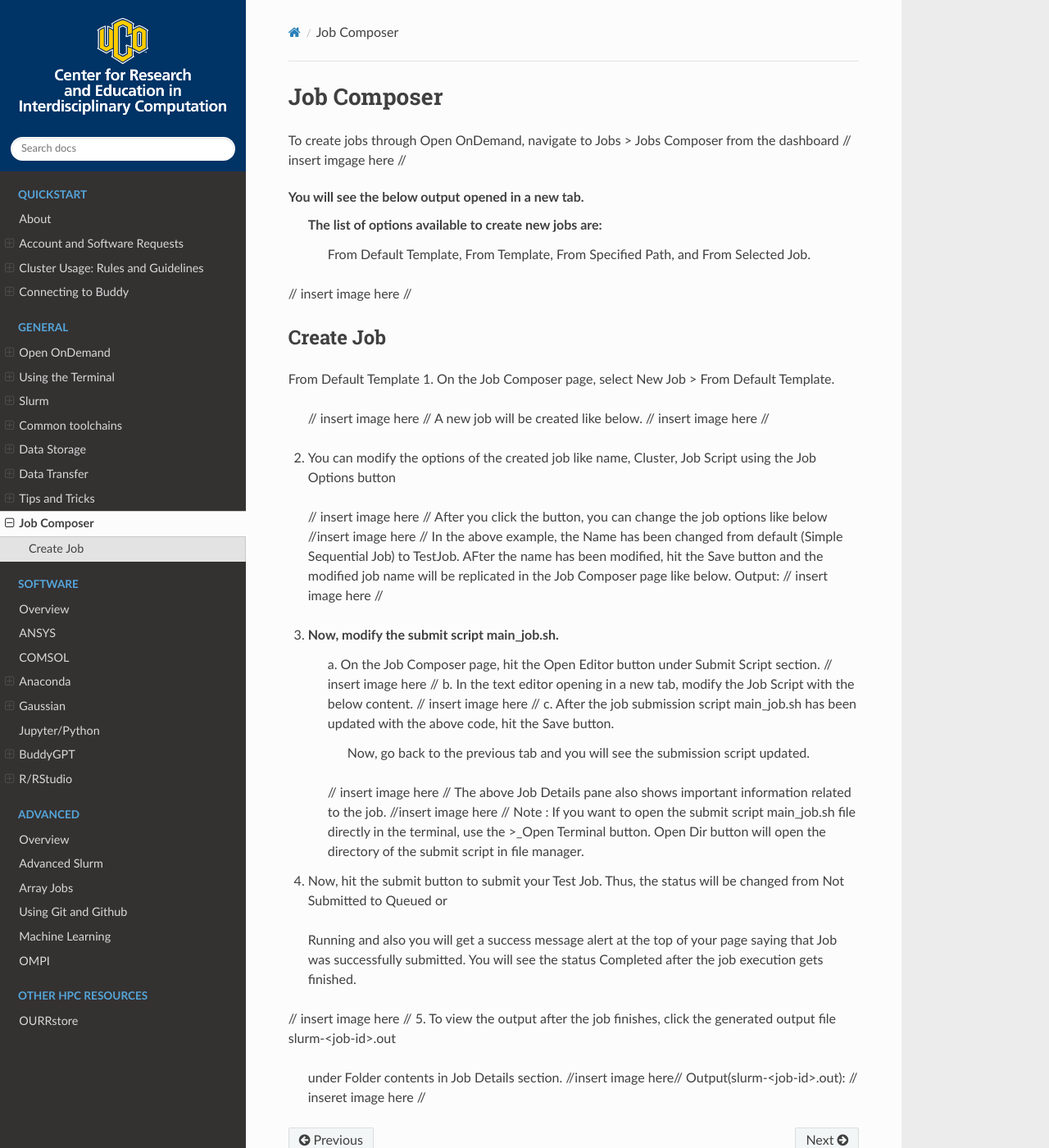
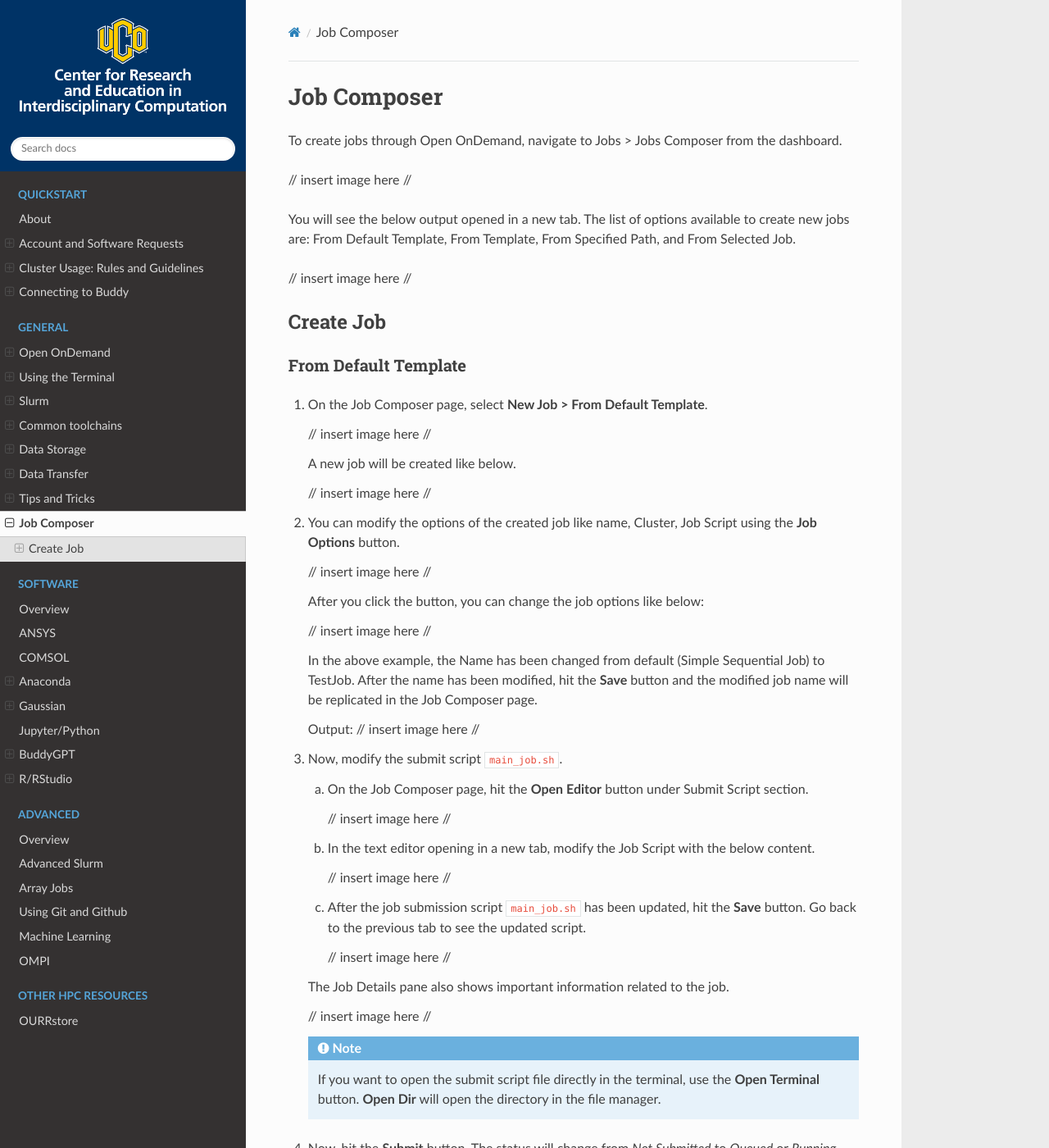
Before and after one commit to UCO-HPC/buddy-documentation, a Sphinx documentation site: the page built from source/general/Job-Composer.rst, in a window 1280 px wide and 1400 px high. Shown: the whole window at 82% size. Built offline with Sphinx 7.4.7 and the Read the Docs theme 3.1.0, drawn with Linux system fonts in a browser that asks for light colours; some of the changed text lies outside the part shown.

Commit message:
Text-formatting is done for first part

```diff
--- a/source/general/Job-Composer.rst
+++ b/source/general/Job-Composer.rst
@@ -1,48 +1,69 @@
 Job Composer
-======================
+============
 
-To create jobs through Open OnDemand, navigate to Jobs > Jobs Composer from the dashboard
-// insert imgage here //
+To create jobs through Open OnDemand, navigate to Jobs > Jobs Composer from the dashboard.
 
-You will see the below output opened in a new tab.
- The list of options available to create new jobs are:
-  From Default Template, From Template, From Specified Path, and From Selected Job.
+// insert image here //
+
+You will see the below output opened in a new tab. The list of options available to create new jobs are: From Default Template, From Template, From Specified Path, and From Selected Job.
 
 // insert image here //
 
 Create Job
--------------------------------------
+----------
+
 From Default Template
-1. On the Job Composer page, select New Job > From Default Template.
-  // insert image here //
-  A new job will be created like below.
-  // insert image here //
-2. You can modify the options of the created job like name, Cluster, Job Script using the Job Options button
-  // insert image here //
-  After you click the button, you can change the job options like below
-  //insert image here //
-  In the above example, the Name has been changed from default (Simple Sequential Job) to TestJob.
-  AFter the name has been modified, hit the Save button and the modified job name will be replicated in the Job Composer page like below.
-  Output:
-  // insert image here //
-3. Now, modify the submit script main_job.sh.
-      a. On the Job Composer page, hit the Open Editor button under Submit Script section.
+^^^^^^^^^^^^^^^^^^^^^
+
+1. On the Job Composer page, select **New Job > From Default Template**.
+
+   // insert image here //
+
+   A new job will be created like below.
+
+   // insert image here //
+
+2. You can modify the options of the created job like name, Cluster, Job Script using the **Job Options** button.
+
+   // insert image here //
+
+   After you click the button, you can change the job options like below:
+
+   // insert image here //
+
+   In the above example, the Name has been changed from default (Simple Sequential Job) to TestJob. After the name has been modified, hit the **Save** button and the modified job name will be replicated in the Job Composer page.
+
+   Output:
+   // insert image here //
+
+3. Now, modify the submit script ``main_job.sh``.
+
+   a. On the Job Composer page, hit the **Open Editor** button under Submit Script section.
+
       // insert image here //
-      b. In the text editor opening in a new tab, modify the Job Script with the below content.
+
+   b. In the text editor opening in a new tab, modify the Job Script with the below content.
+
       // insert image here //
-      c. After the job submission script main_job.sh has been updated with the above code, hit the Save button.
-       Now, go back to the previous tab and you will see the submission script updated.
+
+   c. After the job submission script ``main_job.sh`` has been updated, hit the **Save** button. Go back to the previous tab to see the updated script.
+
       // insert image here //
-      The above Job Details pane also shows important information related to the job.
-      //insert image here //
-      Note : If you want to open the submit script main_job.sh file directly in the terminal,
-      use the >_Open Terminal button. Open Dir button will open the directory of the submit script in file manager.
-4. Now, hit the submit button to submit your Test Job. Thus, the status will be changed from Not Submitted to Queued or
- Running and also you will get a success message alert at the top of your page saying that Job was successfully submitted.
- You will see the status Completed after the job execution gets finished.
-// insert image here //
-5. To view the output after the job finishes, click the generated output file slurm-<job-id>.out
- under Folder contents in Job Details section.
- //insert image here//
- Output(slurm-<job-id>.out):
- // inseret image here //
+
+   The Job Details pane also shows important information related to the job.
+
+   // insert image here //
+
+   .. note::
+      If you want to open the submit script file directly in the terminal, use the **Open Terminal** button. **Open Dir** will open the directory in the file manager.
+
+4. Now, hit the **Submit** button. The status will change from *Not Submitted* to *Queued* or *Running*. You will see a success message alert at the top of your page. The status will change to *Completed* once finished.
+
+   // insert image here //
+
+5. To view the output, click the generated output file ``slurm-<job-id>.out`` under **Folder contents** in the Job Details section.
+
+   // insert image here //
+
+   Output (slurm-<job-id>.out):
+   // insert image here //
```
